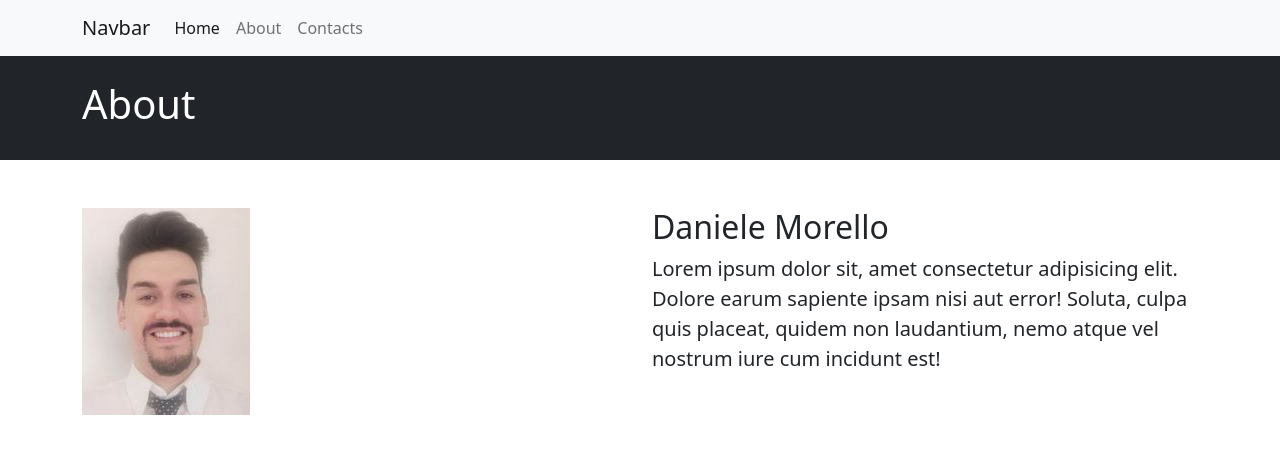
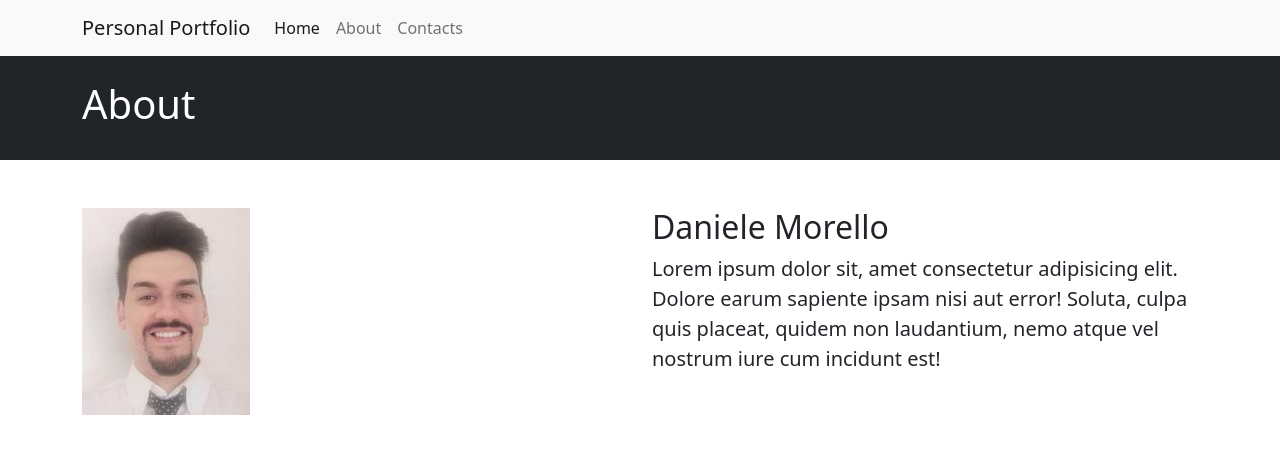
Before and after one commit to DanieleMorello/vite-boolfolio, a Vue app: page /about in a window 1280 px wide. Shown: the top 454 px of the page. Built offline with nearby package versions, Linux system fonts and the light colour scheme.

Commit message:
Fix bug AppBanner and fix import of ProjectLIst

```diff
--- a/src/components/AppBanner.vue
+++ b/src/components/AppBanner.vue
@@ -12,7 +12,6 @@ export default {
     <div class="container">
       <h1>{{ title }}</h1>
     </div>
-
   </div>
 </template>
 
--- a/src/components/AppHeader.vue
+++ b/src/components/AppHeader.vue
@@ -8,7 +8,7 @@ export default {
   <header class="shadow">
     <nav class="navbar navbar-expand-sm navbar-light bg-light">
       <div class="container">
-        <router-link class="navbar-brand" :to="{ 'name': 'home' }">Navbar</router-link>
+        <router-link class="navbar-brand" :to="{ 'name': 'home' }">Personal Portfolio</router-link>
         <button class="navbar-toggler d-lg-none" type="button" data-bs-toggle="collapse"
           data-bs-target="#collapsibleNavId" aria-controls="collapsibleNavId" aria-expanded="false"
           aria-label="Toggle navigation">
--- a/src/views/AboutView.vue
+++ b/src/views/AboutView.vue
@@ -1,10 +1,10 @@
 <script>
 import AppBanner from '../components/AppBanner.vue';
-import PostList from '../components/ProjectList.vue';
+import ProjectList from '../components/ProjectList.vue';
 
 export default {
   name: "AboutView",
-  components: { AppBanner, PostList }
+  components: { AppBanner, ProjectList }
 }
 </script>
 
--- a/src/views/HomeView.vue
+++ b/src/views/HomeView.vue
@@ -1,17 +1,16 @@
 <script>
 import AppBanner from '../components/AppBanner.vue';
-import PostList from '../components/ProjectList.vue';
+import ProjectList from '../components/ProjectList.vue';
 
 export default {
   name: "HomeView",
-  components: { AppBanner },
-  components: { PostList }
+  components: { AppBanner, ProjectList },
 }
 </script>
 
 <template>
   <AppBanner title="Home"></AppBanner>
-  <PostList></PostList>
+  <ProjectList></ProjectList>
 </template>
 
 <style lang="scss" scoped></style>
```
